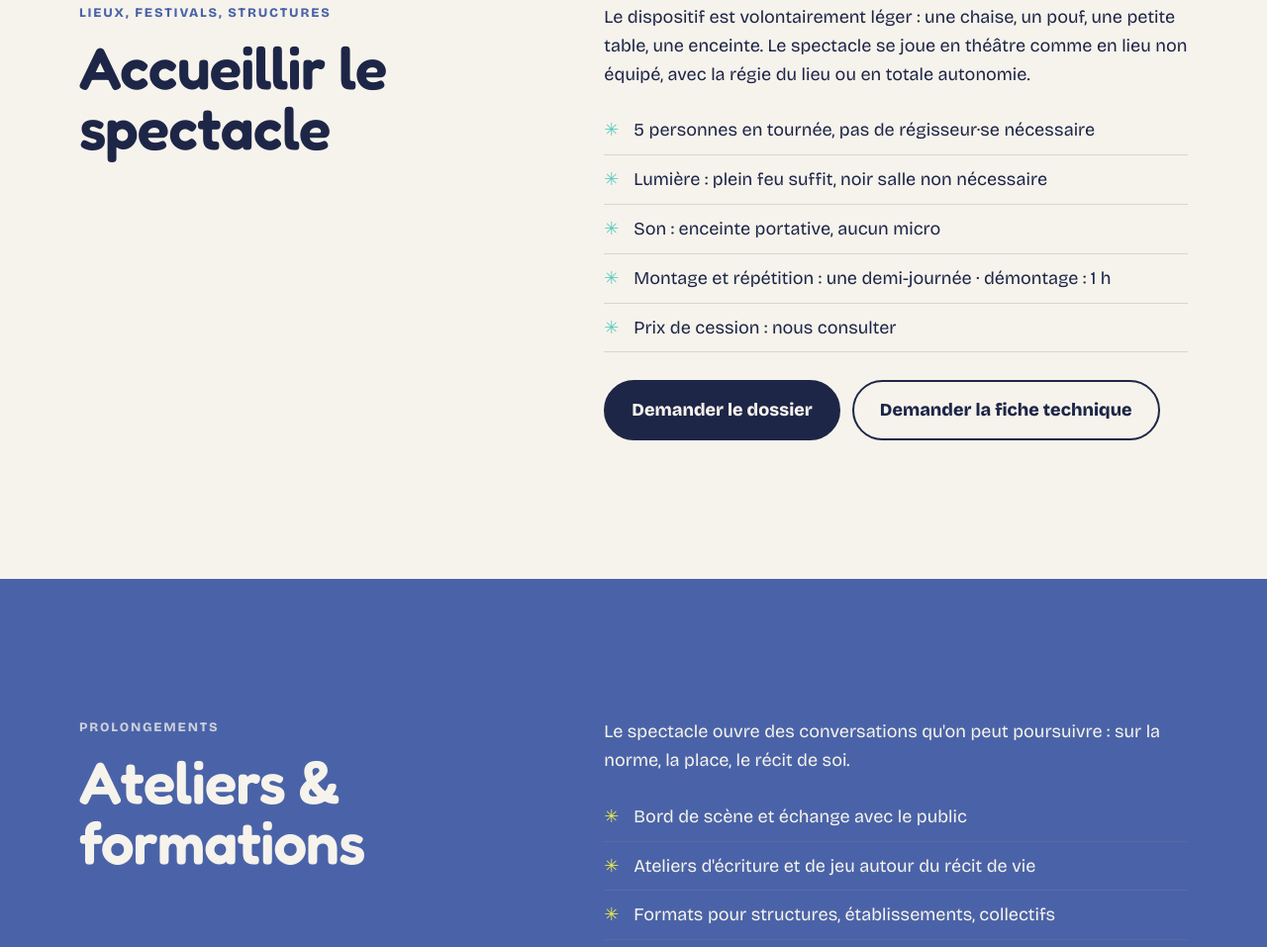
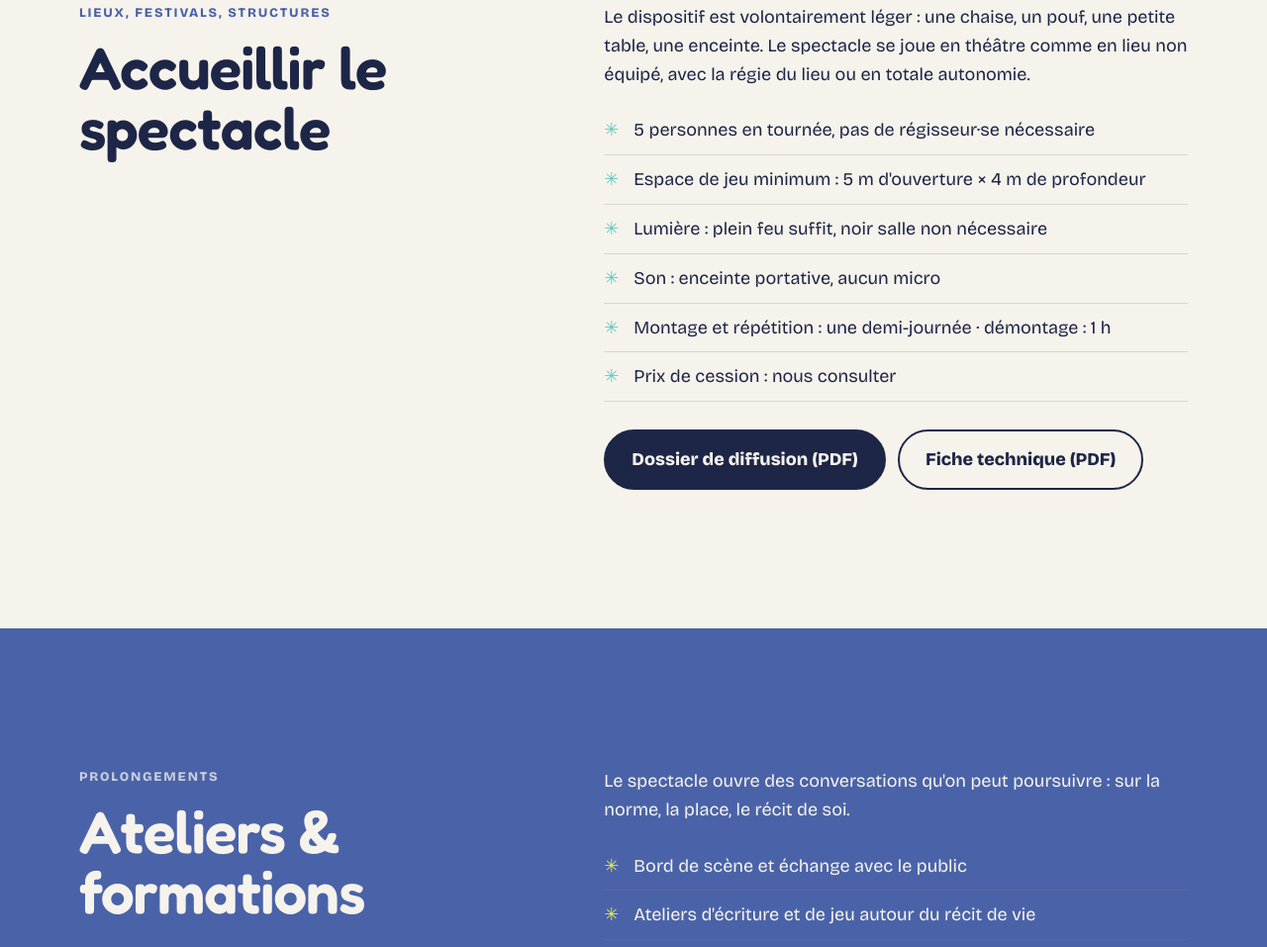
Before and after one commit to nathanaelf2k/si-on-gratte-un-peu, a plain HTML site: page index.html in a window 1280 px wide. Shown: the part 4704-5661 px from the top of the page at 99% size. Drawn offline with nearby package versions, Linux system fonts and the light colour scheme.

Commit message:
Dossier de diffusion et fiche technique en PDF
Co-Authored-By: Claude Opus 5.5 <noreply@anthropic.com>
Claude-Session: https://claude.ai/code/session_015iv3KpxhMXj8G8yvpMH9o3

```diff
--- a/index.html
+++ b/index.html
@@ -172,14 +172,15 @@
         <p>Le dispositif est volontairement léger : une chaise, un pouf, une petite table, une enceinte. Le spectacle se joue en théâtre comme en lieu non équipé, avec la régie du lieu ou en totale autonomie.</p>
         <ul class="checklist">
           <li>5 personnes en tournée, pas de régisseur·se nécessaire</li>
+          <li>Espace de jeu minimum : 5 m d'ouverture × 4 m de profondeur</li>
           <li>Lumière : plein feu suffit, noir salle non nécessaire</li>
           <li>Son : enceinte portative, aucun micro</li>
           <li>Montage et répétition : une demi-journée · démontage : 1 h</li>
           <li>Prix de cession : nous consulter</li>
         </ul>
         <div class="btn-row">
-          <a class="btn" href="mailto:olivia@lesvoyagesdolivia.com?subject=Si%20on%20gratte%20un%20peu%20-%20dossier%20de%20diffusion">Demander le dossier</a>
-          <a class="btn btn--ghost" href="mailto:olivia@lesvoyagesdolivia.com?subject=Si%20on%20gratte%20un%20peu%20-%20fiche%20technique">Demander la fiche technique</a>
+          <a class="btn" href="docs/dossier-de-diffusion.pdf" download>Dossier de diffusion (PDF)</a>
+          <a class="btn btn--ghost" href="docs/fiche-technique.pdf" download>Fiche technique (PDF)</a>
         </div>
       </div>
     </div>
```
Also changed, not shown: 2 other files.
